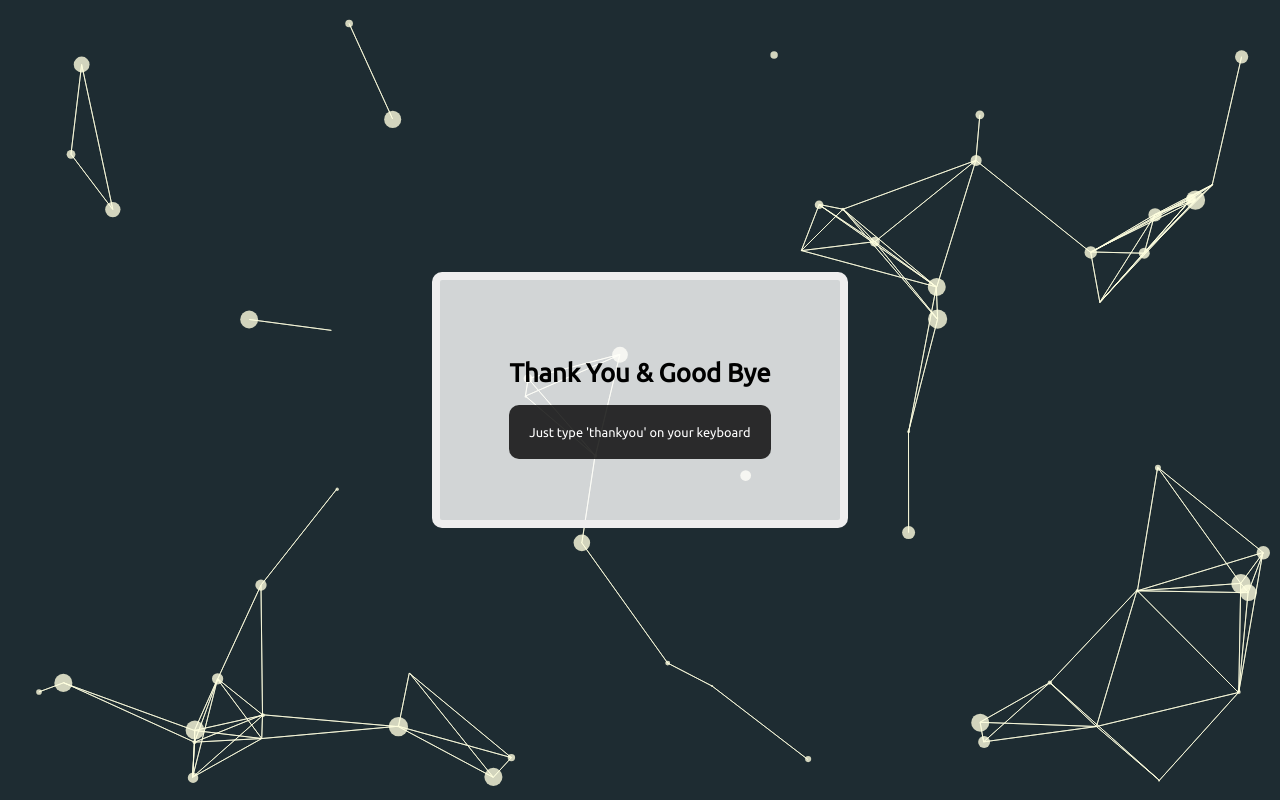
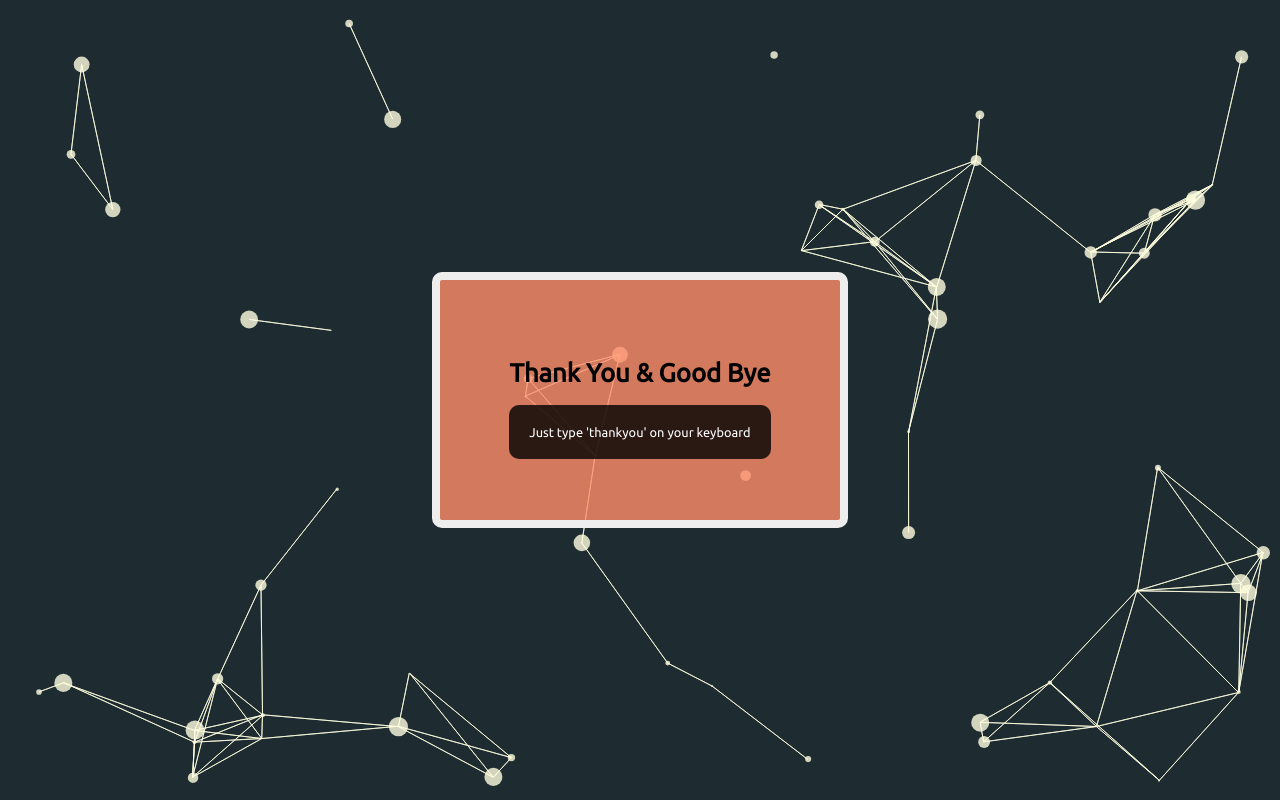
Before and after one commit to WeiChiaChang/special-thanks-to-Jidesh, a plain HTML site: page index.html in a window 1280 px wide. Drawn offline with Linux system fonts and the light colour scheme.

Commit message:
Update background color

```diff
--- a/css/style.css
+++ b/css/style.css
@@ -12,7 +12,7 @@ body {
 }
 
 .wrapper {
-  background: rgba(255,255,255,.8);
+  background: rgba(255, 140, 105, .8);
   height: 200px;
   width: 360px;
   padding: 20px;
```
